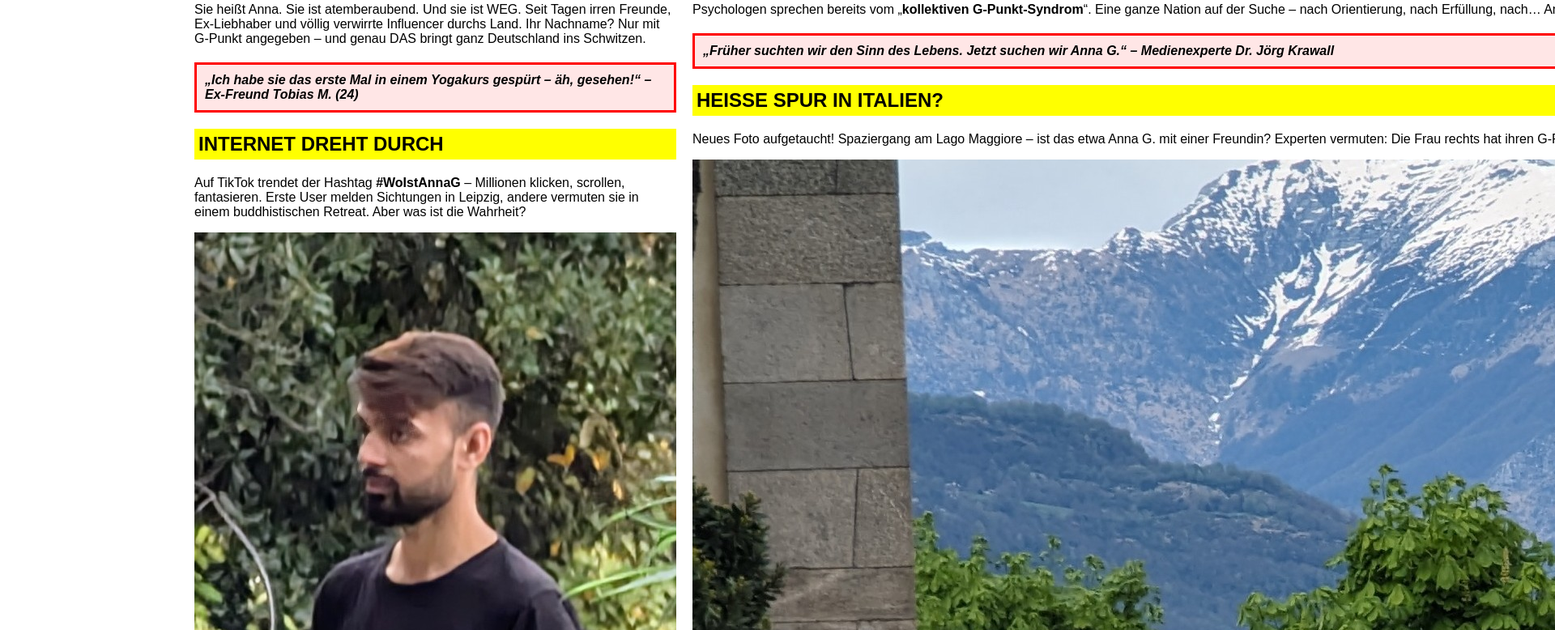
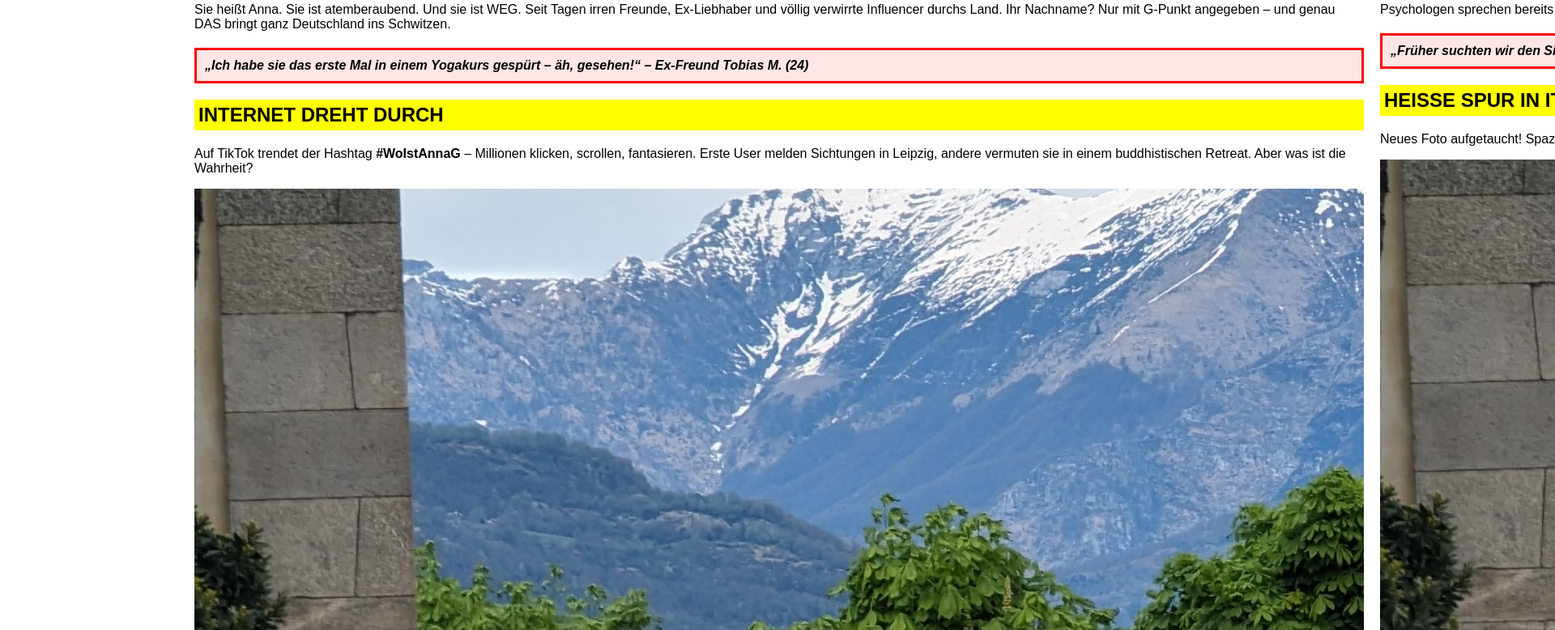
Before and after one commit to LB6452/BILD1, a plain HTML site: page index.html in a window 1280 px wide. Shown: the part 218-996 px from the top of the page at 81% size, 1920 px wide, since content can reach past the window. Drawn offline with Linux system fonts and the light colour scheme; files whose address does not match are found by name.

Commit message:
Update index.html

```diff
--- a/index.html
+++ b/index.html
@@ -88,7 +88,7 @@
       <h2>Internet dreht durch</h2>
       <p>Auf TikTok trendet der Hashtag <strong>#WoIstAnnaG</strong> – Millionen klicken, scrollen, fantasieren. Erste User melden Sichtungen in Leipzig, andere vermuten sie in einem buddhistischen Retreat. Aber was ist die Wahrheit?</p>
 
-      <img src="C:\Users\lbu4fe\OneDrive - Bosch Group\PersonalDrive\Bilder_HTML\PXL_20240922_170036084~4.jpg">
+      <img src="https://github.com/LB6452/BILD1/blob/main/PXL_20240418_145610465~2.jpg">
 
       <div class="image-box">
         <img src="/mnt/data/PXL_20240922_170036084~4.jpg" alt="Kellner, der Anna G. gesehen haben will">
```
